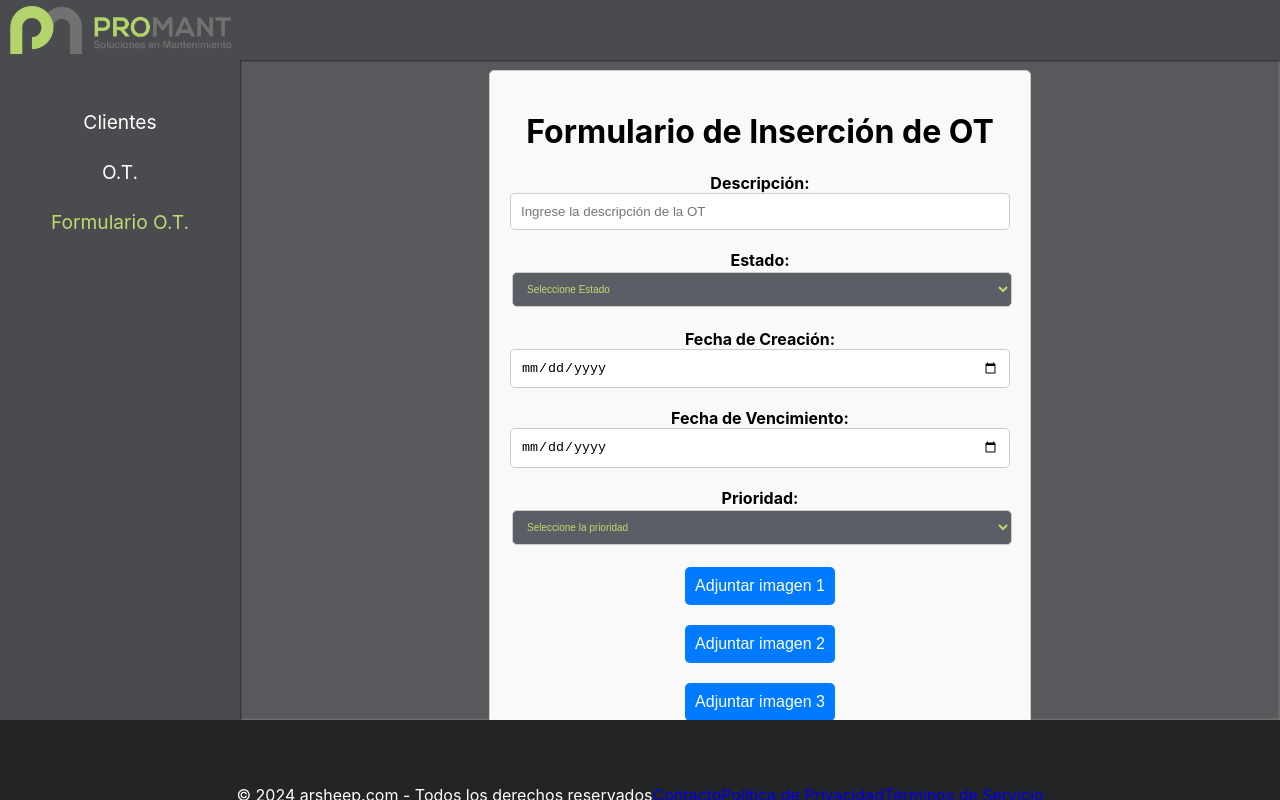
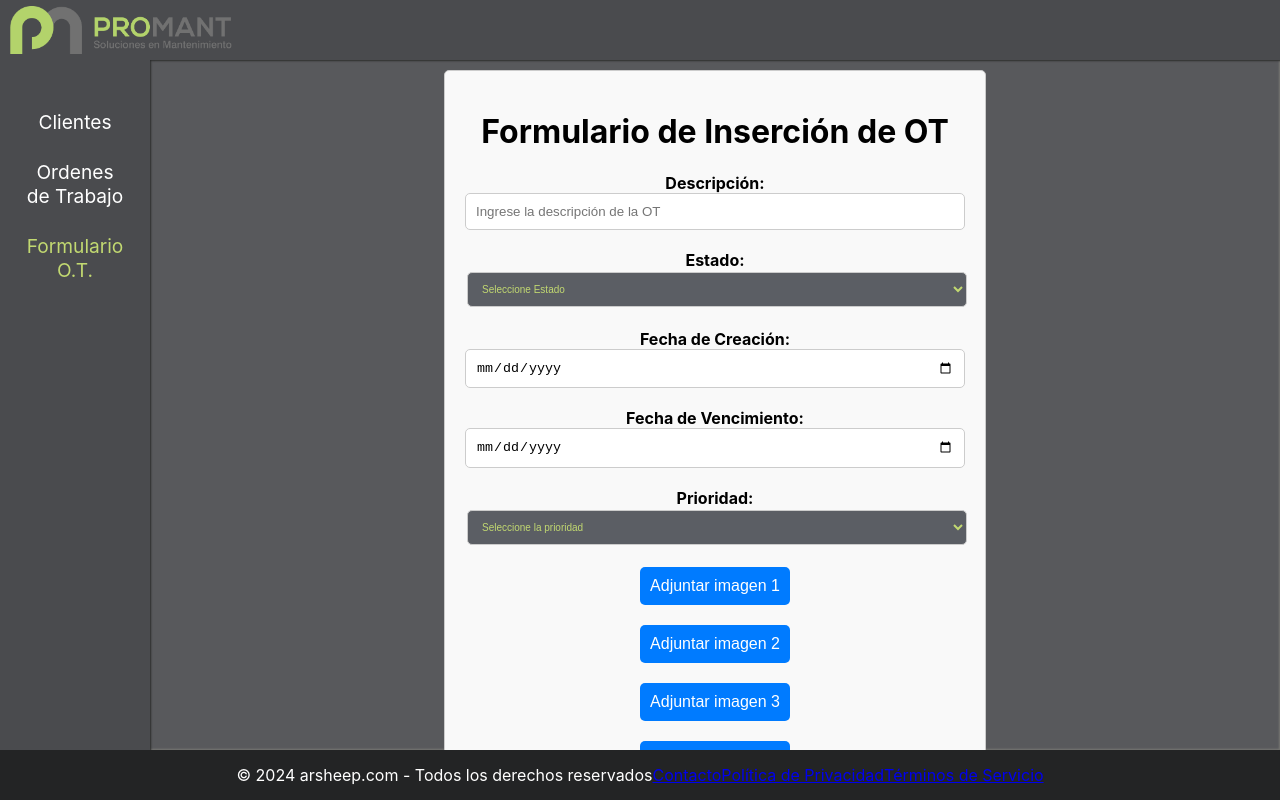
Before and after one commit to TebinJara/ARSHEEP, a React (Create React App) app: page /Layout/Formulario in a window 1280 px wide. Built offline with nearby package versions, Linux system fonts and the light colour scheme.

Commit message:
actualizacion 0.21-05,4
cambios en el layout, tamaño

```diff
--- a/src/components/Layout/Layout.css
+++ b/src/components/Layout/Layout.css
@@ -1,7 +1,7 @@
 .layout-1 {
   display: grid;
-  grid-template-columns: 240px 1fr; /* Tamaño fijo para el menú y el resto flexible */
-  grid-template-rows: 60px 1fr 80px; /* Altura fija para el encabezado, flexible para el contenido, fija para el pie de página */
+  grid-template-columns: 150px 1fr; /* Tamaño fijo para el menú y el resto flexible */
+  grid-template-rows: 60px 1fr 50px; /* Altura fija para el encabezado, flexible para el contenido, fija para el pie de página */
   grid-template-areas:
     "header header"
     "menuNav content"
@@ -50,4 +50,5 @@
   align-items: center;
   justify-content: center;
   box-sizing: border-box; /* Asegura que el padding no añada al tamaño definido */
+  height: 10px; /* Establecer la altura del footer en 100px */
 }
--- a/src/components/Layout/comp-layout/LayoutFooter.css
+++ b/src/components/Layout/comp-layout/LayoutFooter.css
@@ -1,5 +1,5 @@
 .footer{
     color: white;
     background: rgb(35, 36, 37);
-    height: 150px;
+    height: 50px;
 }
--- a/src/components/Layout/comp-layout/MenuNav.js
+++ b/src/components/Layout/comp-layout/MenuNav.js
@@ -46,7 +46,7 @@ export const MenuNav = () => {
                             to="/Layout/OT"
                             onClick={() => handleNavLinkClick("/Layout/OT")}
                         >
-                            O.T.
+                            Ordenes de Trabajo
                         </NavLink>
                     <li>
                         <NavLink
```
